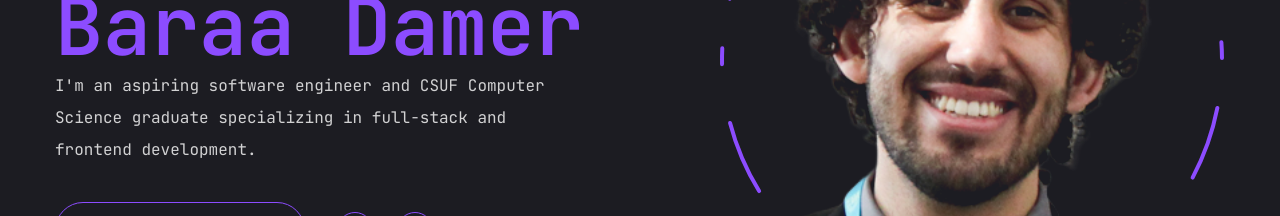
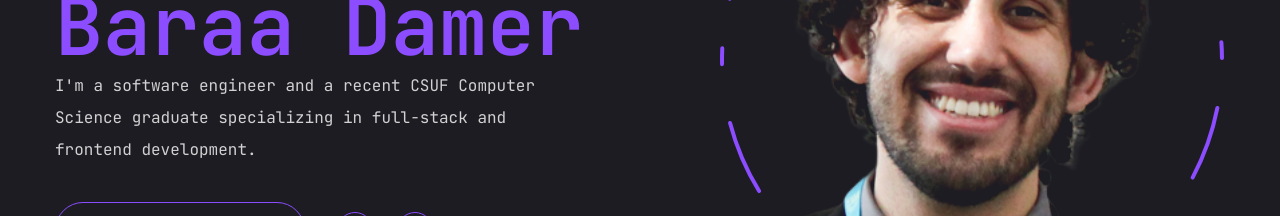
Before and after one commit to baraa01damer/baraa-portfolio, a Next.js app: page / in a window 1280 px wide. Shown: the part 365-581 px from the top of the page. Built offline with nearby package versions, Linux system fonts and the light colour scheme; no server answers.

Commit message:
Made it so the social buttons on the main page open a new tab on click

```diff
--- a/app/page.jsx
+++ b/app/page.jsx
@@ -18,7 +18,7 @@ const Home = () => {
               Hello, I'm <br /><span className="text-accent">Baraa Damer</span>
             </h1>
             <p className="max-w-[500px] mb-9 text-white/80">
-              I'm an aspiring software engineer and CSUF Computer Science graduate specializing in full-stack and frontend development.
+              I'm a software engineer and a recent CSUF Computer Science graduate specializing in full-stack and frontend development.
             </p>
             {/* btn and socials */}
             <div className="flex flex-col xl:flex-row items-center gap-8">
--- a/components/Social.jsx
+++ b/components/Social.jsx
@@ -1,12 +1,10 @@
 import Link from "next/link";
 
-import { FaGithub, FaLinkedin, FaYoutube, FaTwitter } from "react-icons/fa";
+import { FaGithub, FaLinkedin } from "react-icons/fa";
 
 const socials = [
     { icon: <FaLinkedin />, path: "https://www.linkedin.com/in/baraadamer/" },
     { icon: <FaGithub />, path: "https://github.com/Baraa01Damer" },
-    // { icon: <FaYoutube />, path: "" },
-    // { icon: <FaTwitter />, path: "" },
 ];
 
 const Social = ({ containterStyles, iconStyles }) => {
@@ -14,7 +12,13 @@ const Social = ({ containterStyles, iconStyles }) => {
         <div className={containterStyles}>
             {socials.map((item, index) => {
                 return (
-                    <Link key={index} href={item.path} className={iconStyles}>
+                    <Link
+                        key={index}
+                        href={item.path}
+                        className={iconStyles}
+                        target="_blank"
+                        rel="noopener noreferrer"
+                    >
                         {item.icon}
                     </Link>
                 );
@@ -23,4 +27,4 @@ const Social = ({ containterStyles, iconStyles }) => {
     );
 };
 
-export default Social
+export default Social;
```
